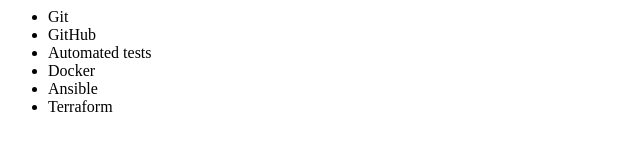
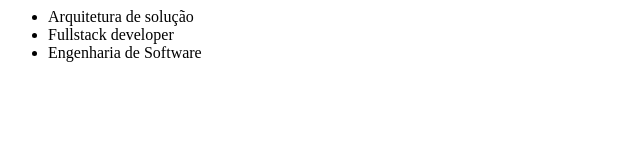
Before and after one commit to wagnerpt/portal, a plain HTML site: page index.html in a window 1280 px wide. Shown: the whole page, without its empty margins (0-640 px from the left). Drawn offline with Linux system fonts and the light colour scheme.

Commit message:
Update index.html

```diff
--- a/index.html
+++ b/index.html
@@ -1,13 +1,10 @@
 <html>
-  <title>Assuntos Lab</title>
+  <title>Disciplinas da pós</title>
   <body>
     <ul>
-      <li>Git</li>
-      <li>GitHub</li>
-      <li>Automated tests</li>
-      <li>Docker</li>
-      <li>Ansible</li>
-      <li>Terraform</li>
+      <li>Arquitetura de solução</li>
+      <li>Fullstack developer</li>
+      <li>Engenharia de Software</li>
     <ul>
   </body>
 </html>
```
